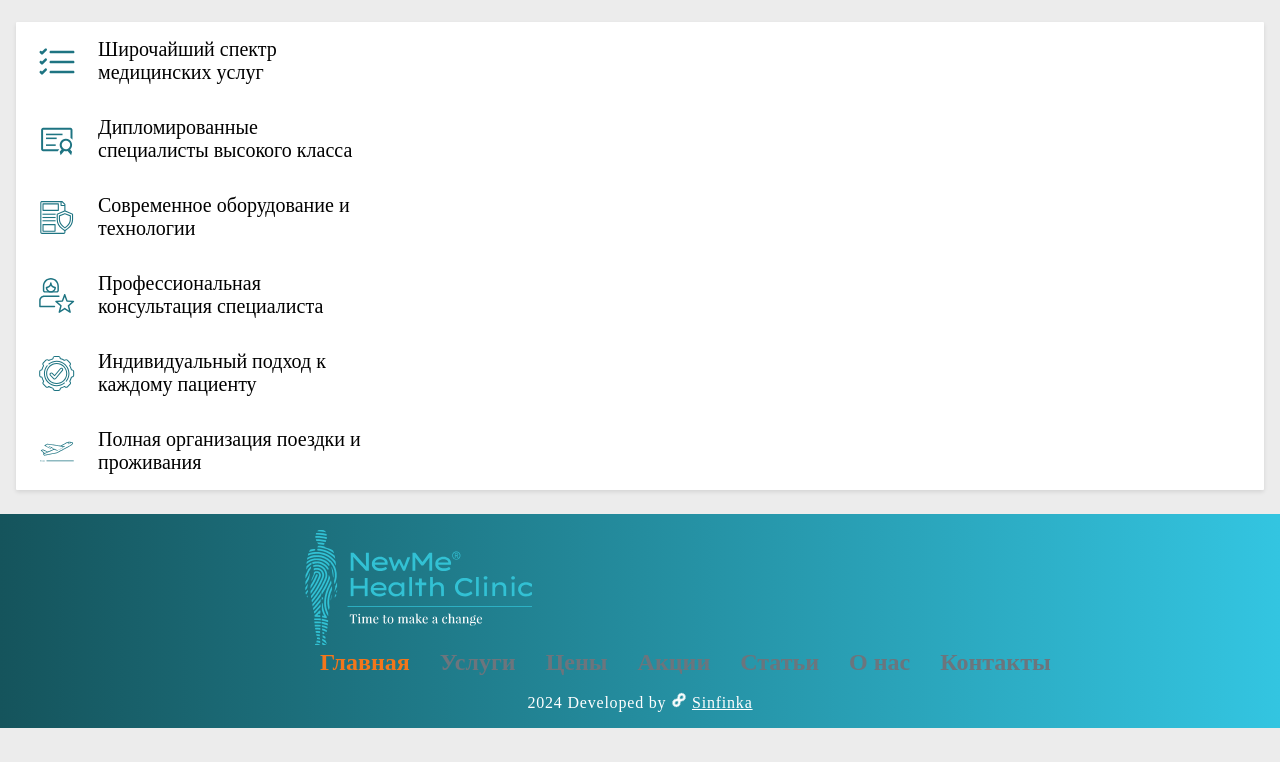
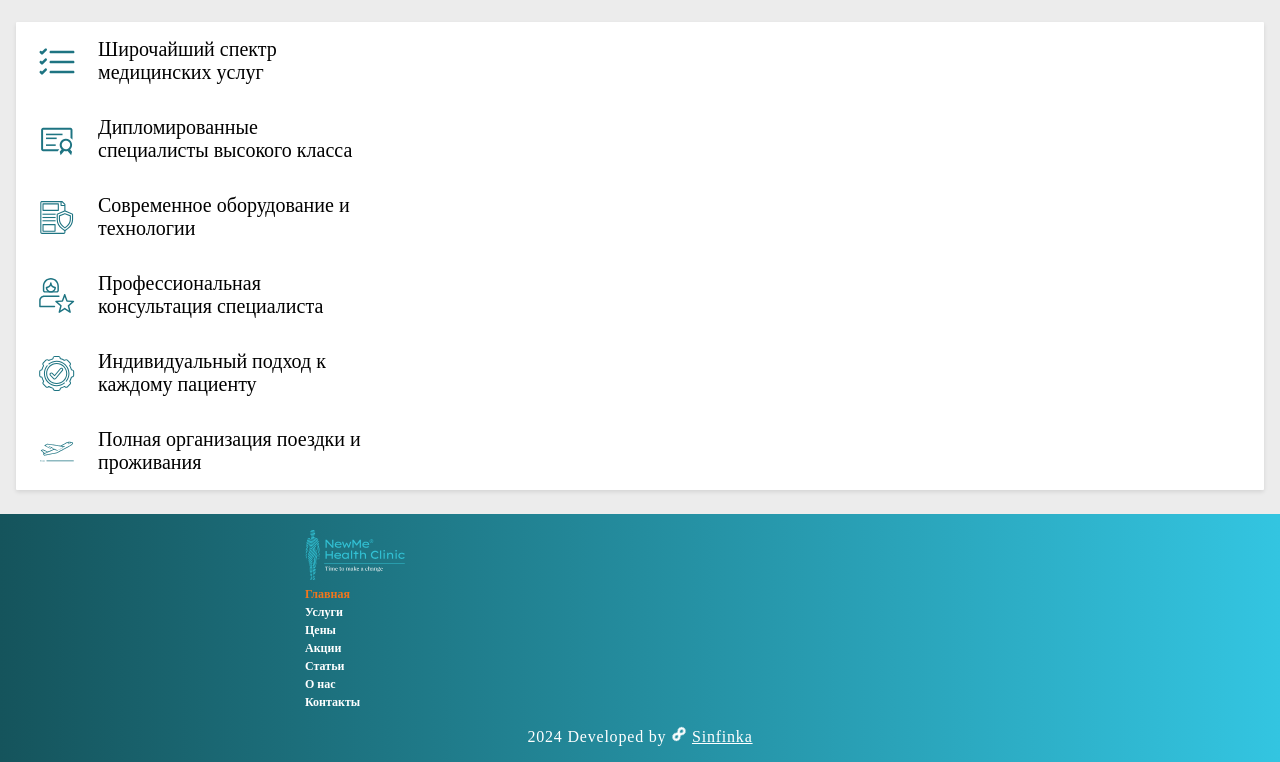
Before and after one commit to Sinfinka/new_me_a, a Next.js app: page / in a window 1280 px wide. Shown: the part 561-1323 px from the top of the page. Before the commit the page ends 1289 px from the top, so only its background shows below. Built offline with nearby package versions, Linux system fonts and the light colour scheme.

Commit message:
add navBar to Footer

```diff
--- a/components/Footer/Footer.jsx
+++ b/components/Footer/Footer.jsx
@@ -13,11 +13,11 @@ function Footer() {
           <Icon
             className={css.logo}
             id="icon-logo-white"
-            width="227"
-            height="115"
+            width="100"
+            height="50"
           />
         </Link>
-        <NavBar />
+        <NavBar isInFooter />
         <p className={css.text}>
           2024 Developed by <FaInfinity className={css.rotatingIcon} />{" "}
           <Link href="https://github.com/Sinfinka" className={css.linkToGit}>
--- a/components/NavBar/NavBar.jsx
+++ b/components/NavBar/NavBar.jsx
@@ -4,10 +4,15 @@ import clsx from "clsx";
 import Link from "next/link";
 import css from "./NavBar.module.css";
 
-export function NavBar({ onClose, isInSidebar }) {
+export function NavBar({ onClose, isInSidebar, isInFooter }) {
   const pathname = usePathname();
   return (
-    <nav className={clsx({ [css.inSidebar]: isInSidebar })}>
+    <nav
+      className={clsx({
+        [css.inSidebar]: isInSidebar,
+        [css.inFooter]: isInFooter,
+      })}
+    >
       <ul className={css.navigation}>
         <li className={css.li}>
           <Link
--- a/components/NavBar/NavBar.module.css
+++ b/components/NavBar/NavBar.module.css
@@ -40,3 +40,18 @@
     line-height: 113.71%;
   }
 }
+
+.inFooter .navigation {
+  flex-direction: column;
+}
+.inFooter .navLink {
+  color: var(--text-color);
+  font-size: 12px;
+  padding: 0;
+}
+
+@media (min-width: 1440px) {
+  .inFooter .navigation {
+    flex-direction: row;
+  }
+}
```
